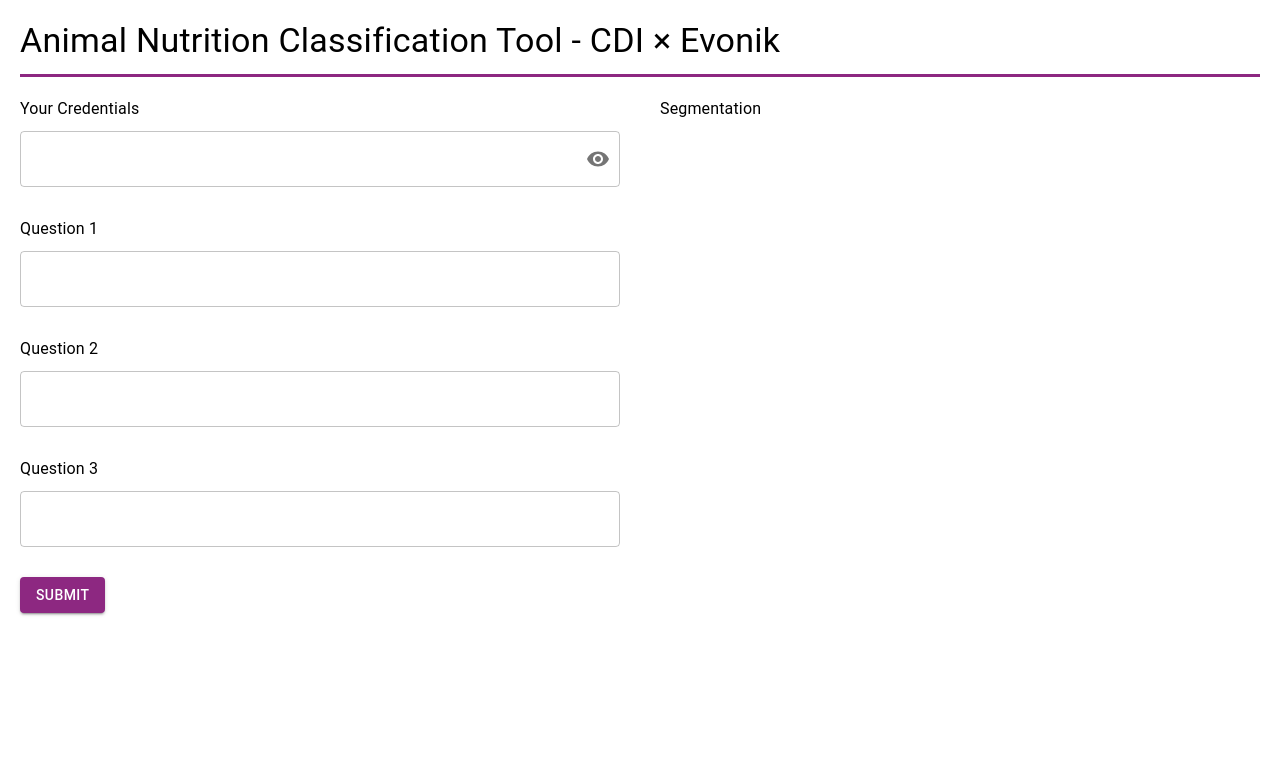
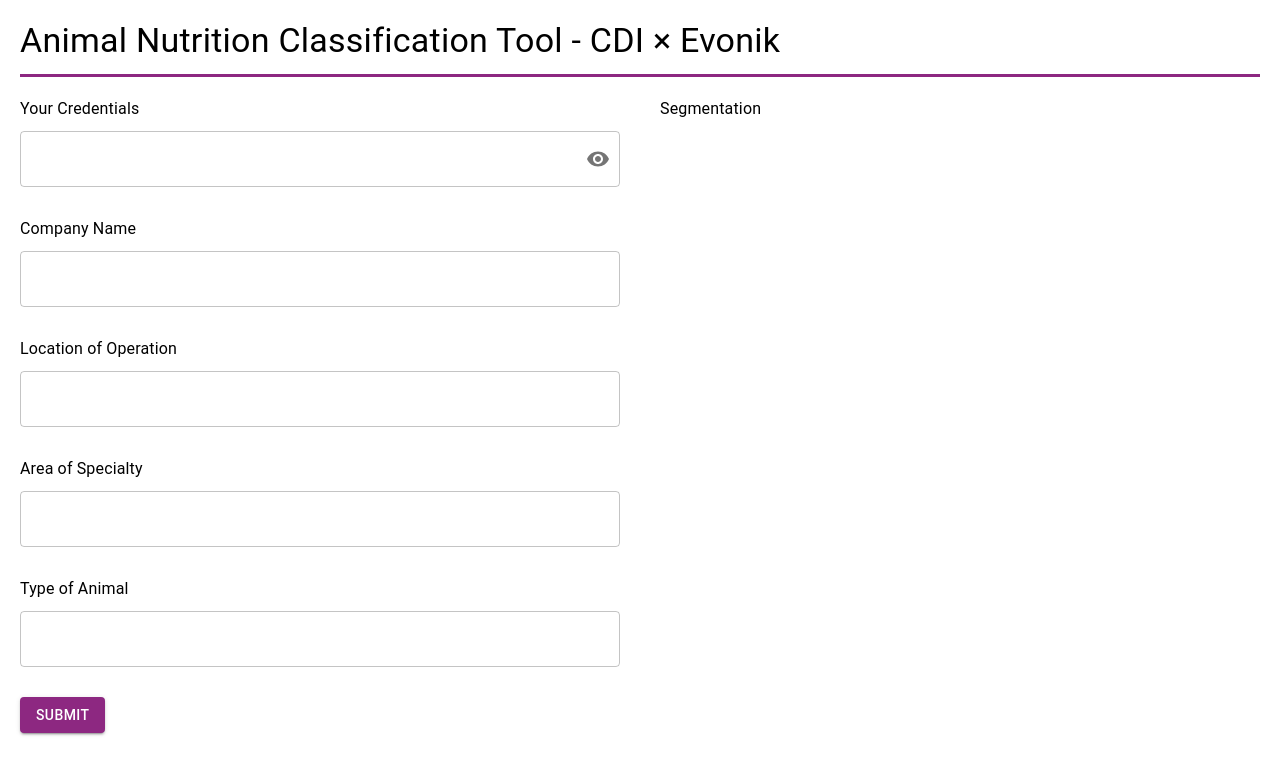
Before and after one commit to nutrition-insight-pro/nutrition-insight-pro.github.io, a React (Create React App) app: page / in a window 1280 px wide. Shown: the top 774 px of the page. Built offline with nearby package versions, Linux system fonts and the light colour scheme.

Commit message:
States for the input data

```diff
--- a/src/App.tsx
+++ b/src/App.tsx
@@ -1,18 +1,25 @@
 import { useState } from 'react';
 import './App.css';
-import { Box, Button, Divider, FormControl, Grid, IconButton, InputAdornment, InputLabel, OutlinedInput, TextField, Typography, useMediaQuery, useTheme } from '@mui/material';
-import { Visibility, VisibilityOff } from '@mui/icons-material';
+import { Button, Divider, Grid, Typography, useMediaQuery, useTheme } from '@mui/material';
+import { CustomCredentials, CustomQuestion } from './components';
 
 function App() {
   const theme = useTheme();
   const isMobile = useMediaQuery(theme.breakpoints.down('sm'));
 
-  const [showPassword, setShowPassword] = useState(false);
+  const [password, setPassword] = useState<string>('');
 
-  const handleClickShowPassword = () => setShowPassword((show) => !show);
+  const [companyName, setCompanyName] = useState<string>('');
+  const [locationOfOperation, setLocationOfOperation] = useState<string>('');
+  const [areaOfSpeciality, setAreaOfSpeciality] = useState<string>('');
+  const [typeOfAnimal, setTypeOfAnimal] = useState<string>('');
 
-  const handleMouseDownPassword = (event: React.MouseEvent<HTMLButtonElement>) => {
-    event.preventDefault();
+  const handleButtonClick = () => {
+    console.log('Password:', password);
+    console.log('Company Name:', companyName)
+    console.log('Location of Operation:', locationOfOperation)
+    console.log('Area of Specialty:', areaOfSpeciality)
+    console.log('Type of Animal:', typeOfAnimal)
   };
 
   return (
@@ -20,14 +27,14 @@
       <div className='app-header'>
         {isMobile ?
           <>
-            <Typography variant='h6' align='left' sx={{ fontSize: '1.05rem', fontWeight: 'bold' }}>
+            <Typography variant='h6' align='left' sx={{ fontSize: '1.1rem', fontWeight: 'bold' }}>
               Animal Nutrition Classification Tool
             </Typography>
             <Typography align='left' gutterBottom>
               CDI × Evonik
             </Typography>
           </>
-           :
+          :
           <Typography variant='h4' align='left' gutterBottom>
             Animal Nutrition Classification Tool - CDI × Evonik
           </Typography>
@@ -36,51 +43,16 @@
       </div>
         <Grid container style={{ marginTop: 20 }}>
           <Grid item xs={12} md={6} style={{ paddingRight: isMobile? 0 : 20 }}>
-            <Typography align='left'>
-              Your Credentials
-            </Typography>
-            <FormControl sx={{ m: 1, margin: '10px 0px 30px 0px' }} fullWidth variant="outlined">
-              {/* <InputLabel htmlFor="outlined-adornment-password">Password</InputLabel> */}
-              <OutlinedInput
-                type={showPassword ? 'text' : 'password'}
-                endAdornment={
-                  <InputAdornment position="end">
-                    <IconButton
-                      aria-label="toggle password visibility"
-                      onClick={handleClickShowPassword}
-                      onMouseDown={handleMouseDownPassword}
-                      edge="end"
-                    >
-                      {showPassword ? <VisibilityOff /> : <Visibility />}
-                    </IconButton>
-                  </InputAdornment>
-                }
-              />
-            </FormControl>
 
-            <Typography align='left'>
-              Question 1
-            </Typography>
-            <FormControl sx={{ m: 1, margin: '10px 0px 30px 0px' }} fullWidth variant="outlined">
-              <OutlinedInput/>
-            </FormControl>
+            <CustomCredentials text='Your Credentials' credentials={password} setCredentials={setPassword} />
 
-            <Typography align='left'>
-              Question 2
-            </Typography>
-            <FormControl sx={{ m: 1, margin: '10px 0px 30px 0px' }} fullWidth variant="outlined">
-              <OutlinedInput/>
-            </FormControl>
-
-            <Typography align='left'>
-              Question 3
-            </Typography>
-            <FormControl sx={{ m: 1, margin: '10px 0px 30px 0px' }} fullWidth variant="outlined">
-              <OutlinedInput/>
-            </FormControl>
+            <CustomQuestion text='Company Name' value={companyName} setValue={setCompanyName} />
+            <CustomQuestion text='Location of Operation' value={locationOfOperation} setValue={setLocationOfOperation} />
+            <CustomQuestion text='Area of Specialty' value={areaOfSpeciality} setValue={setAreaOfSpeciality} />
+            <CustomQuestion text='Type of Animal' value={typeOfAnimal} setValue={setTypeOfAnimal} />
 
             <Grid item xs={12} md={6} sx={{ display: 'flex', justifyContent: 'flex-start' }}>
-              <Button variant="contained" sx={{ backgroundColor: '#8D2881', '&:hover': { backgroundColor: '#732063' } }}>
+              <Button variant="contained" sx={{ backgroundColor: '#8D2881', '&:hover': { backgroundColor: '#732063' } }} onClick={handleButtonClick}>
                 Submit
               </Button>
             </Grid>
@@ -90,8 +62,6 @@
             <Typography align='left'>
               Segmentation
             </Typography>
-
-            {/* <TextField fullWidth label="Text Box 2" variant="outlined" /> */}
           </Grid>
         </Grid>
     </div>
--- /dev/null
+++ b/src/components.tsx
@@ -0,0 +1,71 @@
+import { Visibility, VisibilityOff } from "@mui/icons-material";
+import { FormControl, IconButton, InputAdornment, OutlinedInput, Typography } from "@mui/material";
+import { ChangeEvent, FC, useState } from "react";
+
+interface CustomQuestionProps {
+  text: string;
+  value: string;
+  setValue: (value: string) => void;
+}
+
+const CustomQuestion: FC<CustomQuestionProps> = ({ text, value, setValue }) => {
+  return (
+    <>
+      <Typography align="left">
+          {text}
+      </Typography>
+      <FormControl sx={{ m: 1, margin: '10px 0px 30px 0px' }} fullWidth variant="outlined">
+          <OutlinedInput value={value} onChange={(event: ChangeEvent<HTMLInputElement>) => {
+            setValue(event.target.value);
+        }}/>
+      </FormControl>
+    </>
+  );
+};
+
+interface CustomCredentialsProps {
+  text: string;
+  credentials: string;
+  setCredentials: (value: string) => void;
+}
+
+const CustomCredentials: FC<CustomCredentialsProps> = ({ text, credentials, setCredentials }) => {
+  const [showCredentials, setShowCredentials] = useState(false);
+
+  const handleClickShowCredentials = () => setShowCredentials((show) => !show);
+
+  const handleMouseDownCredentials = (event: React.MouseEvent<HTMLButtonElement>) => {
+    event.preventDefault();
+  };
+
+  return (
+    <>
+      <Typography align='left'>
+        {text}
+      </Typography>
+      <FormControl sx={{ m: 1, margin: '10px 0px 30px 0px' }} fullWidth variant="outlined">
+        <OutlinedInput
+          type={showCredentials ? 'text' : 'password'}
+          value={credentials}
+          onChange={(event: React.ChangeEvent<HTMLInputElement>) => {
+            setCredentials(event.target.value);
+          }}
+          endAdornment={
+            <InputAdornment position="end">
+              <IconButton
+                aria-label="toggle password visibility"
+                onClick={handleClickShowCredentials}
+                onMouseDown={handleMouseDownCredentials}
+                edge="end"
+              >
+                {showCredentials ? <VisibilityOff /> : <Visibility />}
+              </IconButton>
+            </InputAdornment>
+          }
+        />
+      </FormControl>
+    </>
+  );
+};
+
+export { CustomQuestion, CustomCredentials };
```
